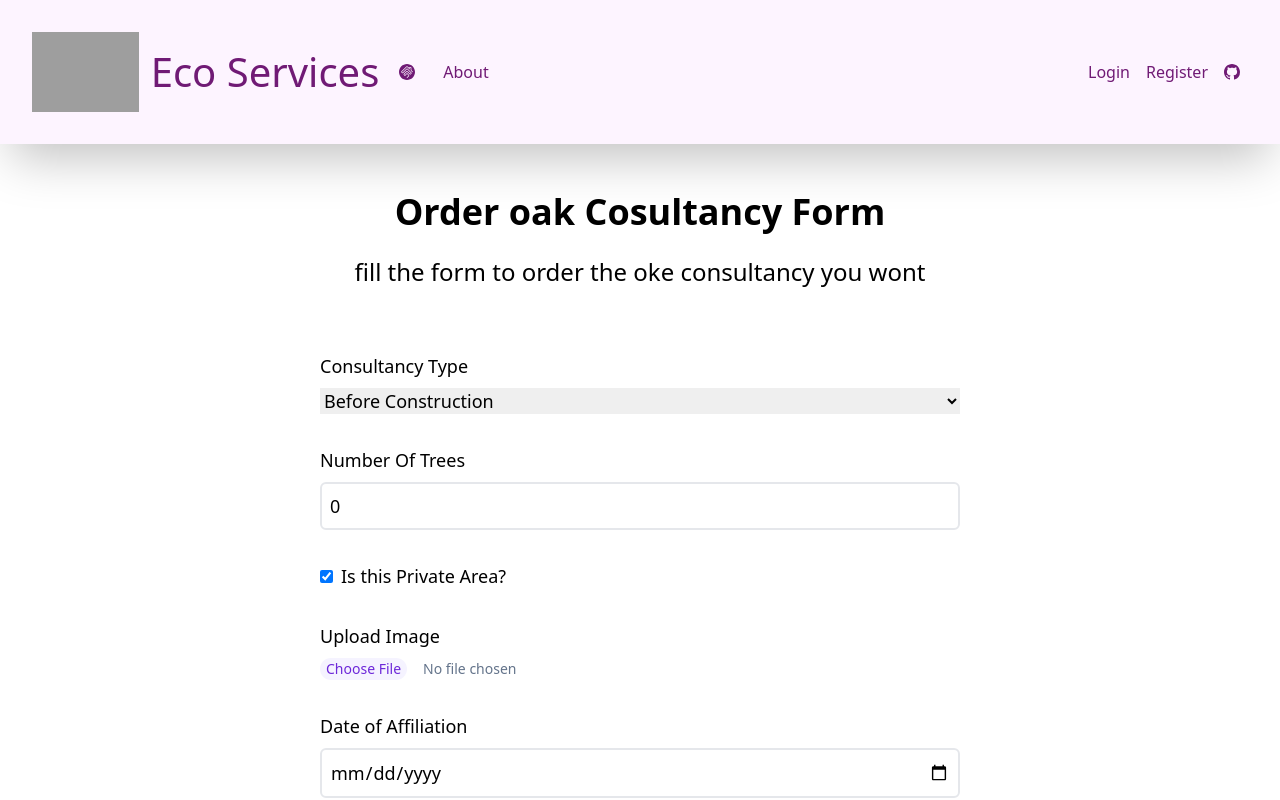
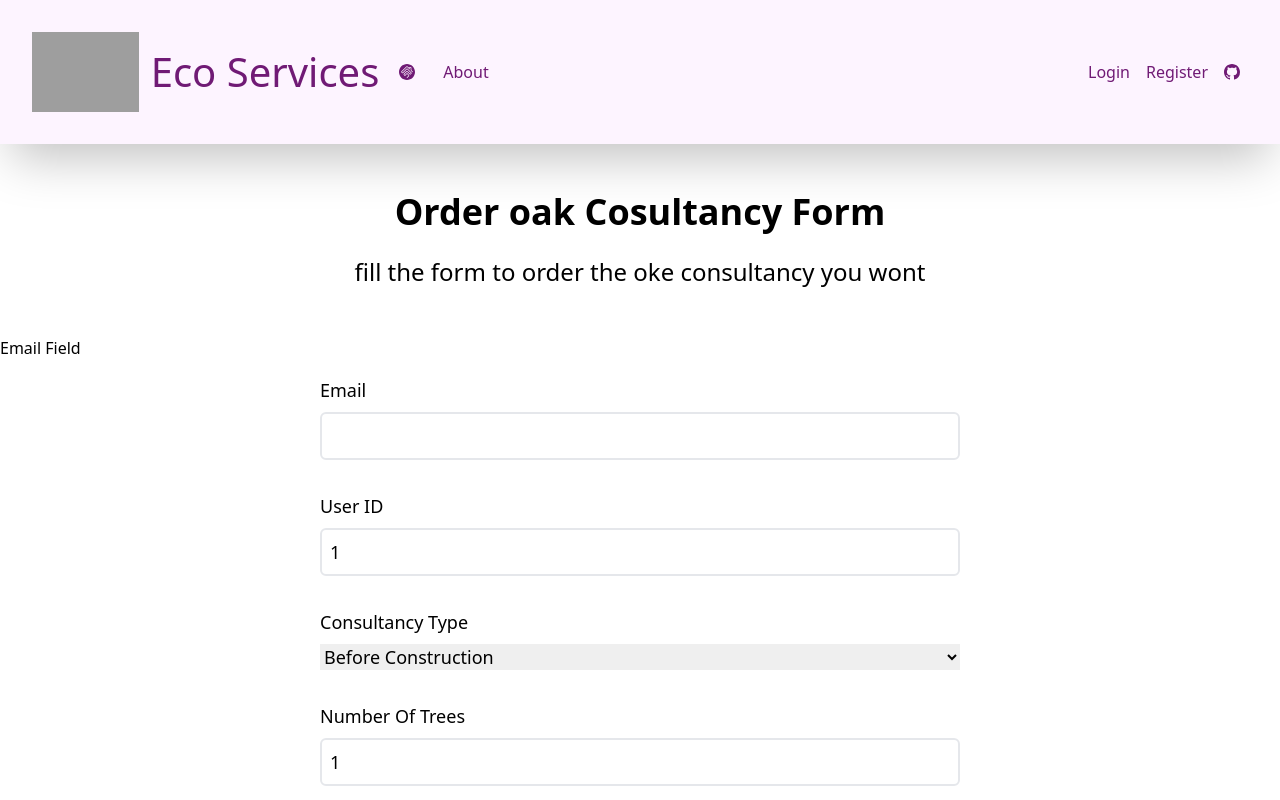
Before and after one commit to itamarherr/frontend, a React (Vite) app: page /OakConsultancyForm in a window 1280 px wide. Shown: the top 800 px of the page. Built offline with nearby package versions, Linux system fonts and the light colour scheme; grey boxes are pictures that could not be loaded.

Commit message:
The Oak onsultancy form is working. The ordr are enter the database but there are still meny problems

```diff
--- a/package.json
+++ b/package.json
@@ -13,6 +13,7 @@
   "dependencies": {
     "axios": "^1.7.7",
     "formik": "^2.4.6",
+    "jwt-decode": "^4.0.0",
     "react": "^18.3.1",
     "react-dom": "^18.3.1",
     "react-icons": "^5.3.0",
--- a/src/api/Orders-api.ts
+++ b/src/api/Orders-api.ts
@@ -1,26 +1,26 @@
 import axios from "axios";
+import { object } from "yup";
 
 const url = import.meta.env.VITE_BASE_URL + "/Orders";
 console.log('VITE_BASE_URL:', import.meta.env.VITE_BASE_URL);
 export interface OrderFormData {
-    id: number;
-    name: string;
-    description?: string;
+    userId: number;
+    productId: number;
+    // imageUrl: string;
+    adminNotes?: string;
+    totalPrice: number;
+    additionalNotes?: string;
     numberOfTrees: number;
     city: string;
     street: string;
     number: number;
-    imageUrl?: string;
-    consultancyType?: string;
+    consultancyType: number;
     isPrivateArea: boolean;
-    dateForConsultancy: Date;
-    editing: boolean;
-    userId: number;
-    productId: number;
-    additionalNotes?: string;
-    totalPrice?: number;
-    status: string;                // New field for the order status (Pending/Completed)
-    orderDate: Date;
+    dateForConsultancy: string;
+    createdAt: string;
+    status: number;
+    serviceType: string;
+    userEmail: string
 }
 export const orders_api = {
     getOrders(jwt: string, params?: {
@@ -44,7 +44,6 @@ export const orders_api = {
         });
     },
     createOrder(jwt: string, orderFormData: OrderFormData){
-        console.log('Full URL:', url );
         return axios.post<OrderFormData>(url, orderFormData, {
             headers: {
                 Authorization: `bearer ${jwt}`,
@@ -52,18 +51,28 @@ export const orders_api = {
             },
         })
         .catch(error => {
-            console.error('Request data:', orderFormData);
-            console.error('Error response:', error.response?.data);
+            if (error.response?.data?.errors) {
+                const validationErrors = error.response.data.errors;
+
+                Object.entries(validationErrors).forEach(([field,messages]) => {
+                    if(Array.isArray(messages)){
+                        console.error(`Field ${field} has errors: ${messages.join(", ")}`);
+                    }
+                });
+            } else {
+                console.error("An unknown error occurred:", error);
+            }
             throw error;
         });
+
     },
-    updateOrder(jwt: string, orderFormData: OrderFormData){
-        return axios.put<OrderFormData>(`${url}/${orderFormData.id}`, orderFormData, {
-            headers: {
-                Authorization: `bearer ${jwt}`,
-            },
-        });
-    },
+    // updateOrder(jwt: string, orderFormData: OrderFormData){
+    //     return axios.put<OrderFormData>(`${url}/${orderFormData.id}`, orderFormData, {
+    //         headers: {
+    //             Authorization: `bearer ${jwt}`,
+    //         },
+    //     });
+    // },
     deleteOrder(jwt: string, orderId: number){
         return axios.delete(`${url}/${orderId}`, {
             headers: {
--- a/src/routes/forms/OakConsultancyForm.tsx
+++ b/src/routes/forms/OakConsultancyForm.tsx
@@ -38,81 +38,92 @@ const OakConsultancyForm = () => {
       const payload = JSON.parse(window.atob(base64));
       userId = payload.userId;
       const requestData: OrderFormData = {
-        id: values.id || 0,
-        name: "Oak Consultancy",
-        productId: values.productId,
+        userId: values.userId,
+        productId: 1,
+        // imageUrl: "string",
+        adminNotes: "string",
+        totalPrice: 1,
+        additionalNotes: "string",
         numberOfTrees: values.numberOfTrees,
         city: values.city,
         street: values.street,
         number: values.number,
-        imageUrl: values.imageUrl || "",
-        consultancyType: values.consultancyType,
-        isPrivateArea: values.isPrivateArea,
-        dateForConsultancy: values.dateForConsultancy,
-        editing:  false,
-        userId: values.userId,
-        additionalNotes: values.additionalNotes || "",
-        totalPrice: parseFloat(values.totalPrice),
-        status: "pending", // Assuming a default status, can be updated later
-        orderDate: new Date(),
+        consultancyType: values.consultancy,
+        isPrivateArea: true,
+        dateForConsultancy: new Date().toISOString(),
+        createdAt: new Date().toISOString(),
+        userEmail: "Test",
+        status: 1,
+        serviceType: "Oak Consultancy",
       };
 
-      await orders_api
-        .createOrder(jwt, requestData)
-          await showSuccessDialog("Forest survey order was created successfully").then(() => {
-            navigate("/EcoConsultancyPage");
+      await orders_api.createOrder(jwt, requestData);
+      await showSuccessDialog(
+        "Oke Consultancy order was created successfully"
+      ).then(() => {
+        navigate("/OakConsultancyPage");
       });
-       } catch(error) {
+    } catch (error) {
       console.error("Error while creating order:", error);
-        showErrorDialog("Failed to create forest survey order. Please try again.");
-        }finally {
+      showErrorDialog(
+        "Failed to create Oke Consultancy order. Please try again."
+      );
+    } finally {
       setIsLoading(false);
       setSubmitting(false);
     }
   };
 
   const initialValues = {
-    name: "Oak Consultancy",
-    numberOfTrees: 0,
-    city: "",
-    street: "",
-    number: 0,
-    imageUrl: "",
-    consultancyType: "Before Construction",
+    userId: 1,
+  productId: 1,
+  // imageUrl: "https://picsum.photos/id/1/200/300",
+  adminNotes: "",
+  totalPrice: 0,
+  additionalNotes: "NotesTest",
+  numberOfTrees: 1,
+  city: "Unknown City",
+  street: "Unknown Street",
+  number: 1,
+  consultancyType: 1,
   isPrivateArea: true,
-    dateForConsultancy: new Date(),
-    editing: true,
-    totalPrice: 0,
+  dateForConsultancy: new Date(new Date().setDate(new Date().getDate() + 1)).toISOString(),
+  createdAt: new Date().toISOString(),
+  status: 1,
+  userEmail: "dror2@gmail.com",
+  serviceType: "Test Service",
   };
 
-  const validationSchema = Yup.object({
-    name: Yup.string().required("Name is required"),
-    numberOfTrees: Yup.number()
-      .required("Number of trees is required")
-      .min(1, "At least one tree is required"),
-    city: Yup.string().required("City is required"),
-    street: Yup.string().required("Street is required"),
-    number: Yup.number()
-      .required("Street number is required")
-      .min(1, "Street number must be positive"),
-    imageUrl: Yup.string().url("Image URL must be a valid URL").optional(),
-    consultancyType: Yup.string().optional(),
-    isPrivateArea: Yup.boolean().required("Please specify if this is a private area"),
-    dateForConsultancy: Yup.date()
-      .required("Consultancy date is required")
-      .min(new Date(), "Consultancy date cannot be in the past"),
-    editing: Yup.boolean().required(),
-    totalPrice: Yup.number()
-      .required("Total price is required")
-      .min(0, "Total price must be positive"),
-    status: Yup.string()
-      .oneOf(["Pending", "Completed"], "Status must be either Pending or Completed")
-      .required("Order status is required"),
-    orderDate: Yup.date()
-      .required("Order date is required")
-      .max(new Date(), "Order date cannot be in the future"),
-    additionalNotes: Yup.string().optional(),
-  });
+  // const validationSchema = Yup.object({
+  //   userId: Yup.string().required("User ID is required"),
+  //   productId: Yup.string().required("Product ID is required"),
+  //   // imageUrl: Yup.string().url("Must be a valid URL").required("Image URL is required"),
+  //   adminNotes: Yup.string().optional(), // New field
+  //   totalPrice: Yup.number()
+  //     .required("Total price is required")
+  //     .min(0, "Total price must be positive"),
+  //   additionalNotes: Yup.string().optional(),
+  //   numberOfTrees: Yup.number()
+  //     .required("Number of trees is required")
+  //     .min(1, "At least one tree is required"),
+  //   city: Yup.string().required("City is required"),
+  //   street: Yup.string().required("Street is required"),
+  //   number: Yup.string()
+  //     .matches(/^\d+$/, "Street number must be numeric")
+  //     .required("Street number is required"),
+  //   consultancyType: Yup.number().required("Consultancy type is required"), // Numeric as backend expects
+  //   isPrivateArea: Yup.boolean().required(
+  //     "Please specify if this is a private area"
+  //   ),
+  //   dateForConsultancy: Yup.date()
+  //     .required("Consultancy date is required")
+  //     .min(new Date(), "Consultancy date cannot be in the past"),
+  //     createdAt: Yup.date().required("Created date is required"),
+  //     status: Yup.number()
+  //     .oneOf([1, 2], "Invalid status")  // Assuming 1 = Pending, 2 = Completed
+  //     .required("Status is required"),
+  //   serviceType: Yup.string().required("Service type is required"), // New field
+  // });
 
   const CustomFileInput = ({ field, form, ...props }) => {
     const handleChange = (event) => {
@@ -122,13 +133,16 @@ const OakConsultancyForm = () => {
 
     return <input type="file" onChange={handleChange} {...props} />;
   };
+
+
+
   return (
     <Formik
       initialValues={initialValues}
       onSubmit={handleSubmit}
-    validationSchema={validationSchema}
+      // validationSchema={validationSchema}
     >
-      {({ values }) => (
+      {({ values, errors }) => (
         <>
           <h1 className="font-bold text-4xl mb-6 mt-12 text-center">
             Order oak Cosultancy Form
@@ -141,6 +155,33 @@ const OakConsultancyForm = () => {
             {isLoading && <Spinner title="Processing..." />}
             {error && <p className="test-red-500">{error}</p>}
 
+              Email Field
+        <div className="font-extralight form-group flex flex-col gap-2 w-1/2 mx-auto text-lg my-4">
+          <label htmlFor="email">Email</label>
+          <Field
+            name="email"
+            type="email"
+            id="email"
+            className="rounded-md hover:border-2 border-2 px-2 py-2"
+          />
+          <ErrorMessage name="email" component="div" className="text-red-500" />
+        </div>
+
+        {/* User ID Field */}
+        <div className="font-extralight form-group flex flex-col gap-2 w-1/2 mx-auto text-lg my-4">
+          <label htmlFor="userId">User ID</label>
+          <Field
+            name="userId"
+            type="number"
+            id="userId"
+            className="rounded-md hover:border-2 border-2 px-2 py-2"
+          />
+          <ErrorMessage name="userId" component="div" className="text-red-500" />
+        </div>
+
+        {/* Product ID Hidden Field */}
+        <div><Field type="hidden" name="productId" value={1} /></div>
+
             <div className="font-extralight form-group flex flex-col gap-2 w-1/2 mx-auto text-lg my-4">
               <label htmlFor="consultancyType">Consultancy Type</label>
               <Field
@@ -150,9 +191,9 @@ const OakConsultancyForm = () => {
                 CalssName="rounded-md hover:border-2 border-2 px-2 py-2"
               >
                 <option value="">Select Consultancy Type</option>
-                <option value="Before Construction">Before Construction</option>
-                <option value="Dislocations">Dislocations</option>
-                <option value="Trees Illness">Trees Illness</option>
+                <option value="1">Before Construction</option>
+                <option value="2">Dislocations</option>
+                <option value="3">Trees Illness</option>
               </Field>
               <ErrorMessage
                 name="consultancyType"
@@ -190,7 +231,7 @@ const OakConsultancyForm = () => {
                 className="text-red-500"
               />
             </div>
-            <div className="font-extralight form-group flex flex-col gap-2 w-1/2 mx-auto text-lg my-4">
+            {/* <div className="font-extralight form-group flex flex-col gap-2 w-1/2 mx-auto text-lg my-4">
               <label htmlFor="imageUrl" className="block">
                 Upload Image
               </label>
@@ -208,23 +249,21 @@ const OakConsultancyForm = () => {
                   component={CustomFileInput}
                 />
               </div>
-            </div>
-
+            </div> */}
             <div className="font-extralight form-group flex flex-col gap-2 w-1/2 mx-auto text-lg my-4">
-              <label htmlFor="dateOfAffiliation">Date of Affiliation</label>
+              <label htmlFor="dateForConsultancy">dateForConsultancy</label>
               <Field
-                name="dateOfAffiliation"
+                name="dateForConsultancy"
                 type="date"
-                id="dateOfAffiliation"
+                id="dateForConsultancy"
                 className="rounded-md hover:border-2 border-2 px-2 py-2"
               />
               <ErrorMessage
-                name="dateOfAffiliation"
+                name="dateForConsultancy"
                 component="div"
                 className="text-red-500"
               />
             </div>
-
             <div className="font-extralight form-group flex flex-col gap-2 w-1/2 mx-auto text-lg my-4">
               <div className="mb-2">
                 <h3 className="text-xl font-semibold mb-2">
@@ -242,7 +281,6 @@ const OakConsultancyForm = () => {
                       className="w-full rounded-md border-2 px-2 py-1"
                     />
                   </div>
-
                   <div className="flex-1">
                     <label htmlFor="street" className="block text-sm mb-1">
                       Street
@@ -254,7 +292,6 @@ const OakConsultancyForm = () => {
                       className="w-full rounded-md border-2 px-2 py-1"
                     />
                   </div>
-
                   <div className="flex-grow-0 w-1/4">
                     <label htmlFor="number" className="block text-sm mb-1">
                       Number
@@ -267,7 +304,6 @@ const OakConsultancyForm = () => {
                     />
                   </div>
                 </div>
-
                 <div className="flex space-x-2 mt-1">
                   <ErrorMessage
                     name="city"
@@ -292,7 +328,8 @@ const OakConsultancyForm = () => {
                 disabled={isLoading}
                 type="submit"
                 className="bg-green-500 disabled:bg-green-500/50 w-1/2 block text-center hover:bg-green-700 text-white font-bold py-2 px-4 rounded my-4"
-                onClick={() => console.log("Button clicked!")}>
+
+              >
                 Submit Consultancy
               </button>
             </div>
```
Also changed, not shown: 1 other file (tests, documents, lock files or other folders). Lines whose indentation alone changed are shown as unchanged.
